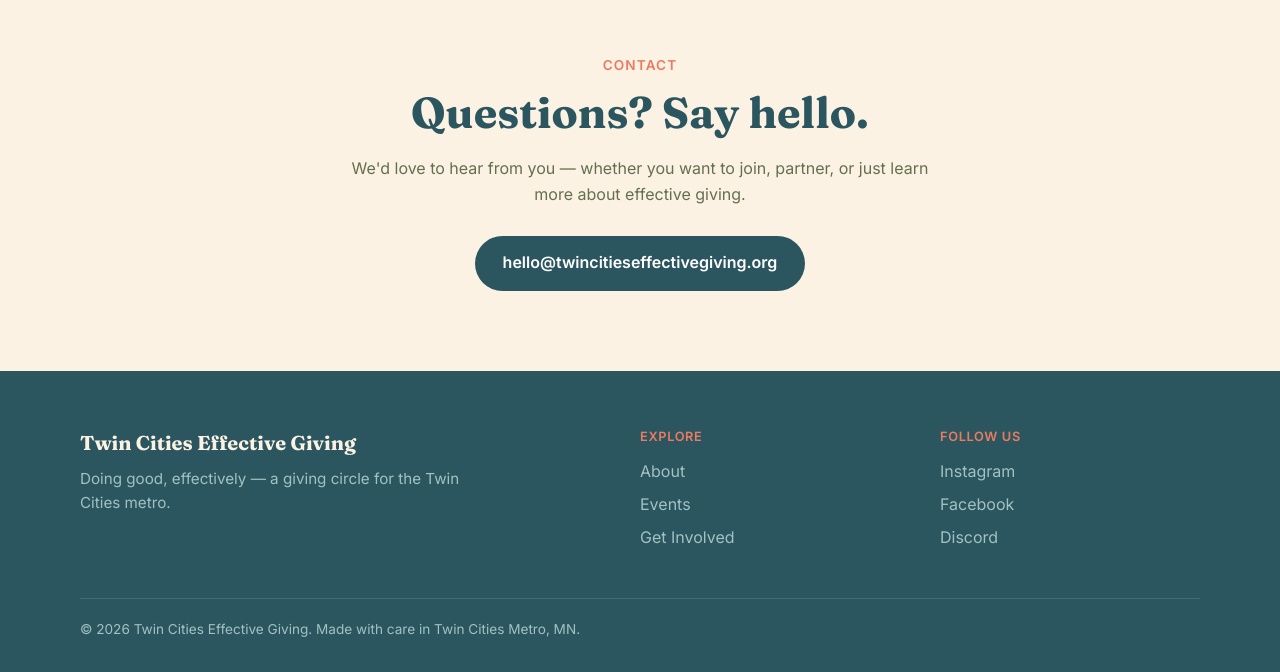
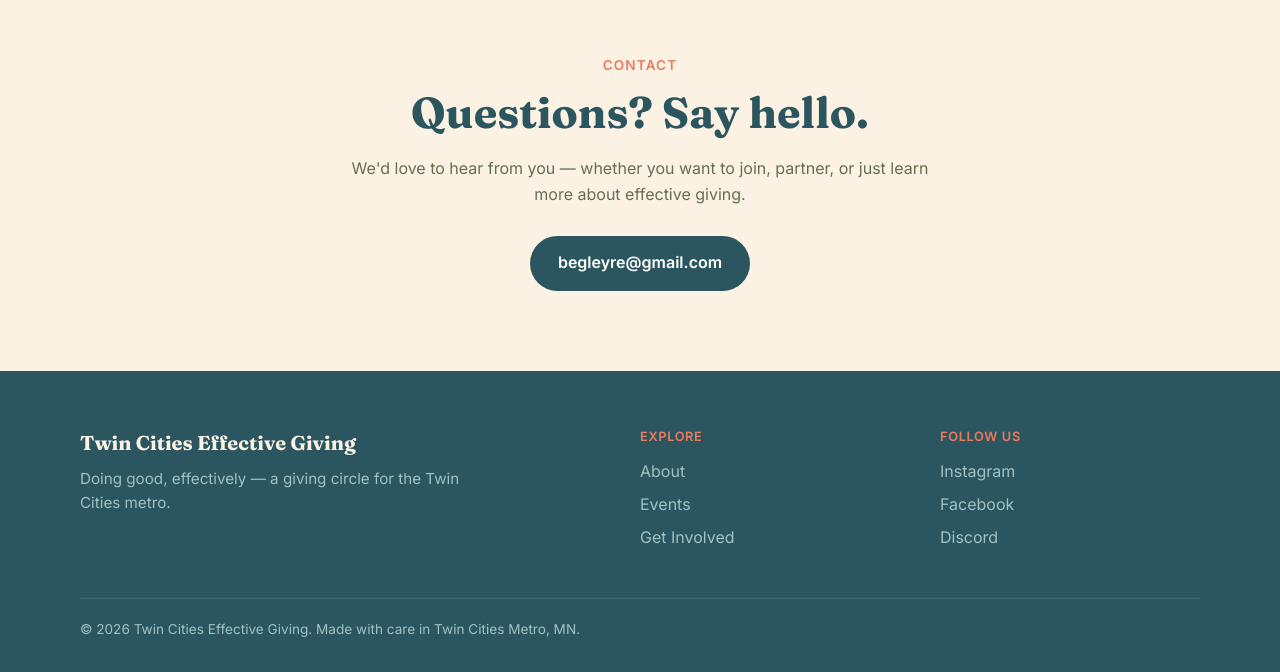
Before and after one commit to TwinCitiesEffectiveGiving/TwinCitiesEffectiveGiving.github.io, an Angular app: page / in a window 1280 px wide. Shown: the part 3063-3735 px from the top of the page. Built offline with nearby package versions, Linux system fonts and the light colour scheme; no server answers.

Commit message:
Route contact and newsletter email to begleyre@gmail.com

```diff
--- a/src/app/site-config.ts
+++ b/src/app/site-config.ts
@@ -4,7 +4,7 @@ export const siteConfig = {
   tagline: 'Doing good, effectively',
   description:
     'A giving circle for people in the Twin Cities who want their donations to make the biggest possible difference. We research, discuss, and pool our giving toward the charities that evidence shows help the most.',
-  email: 'hello@twincitieseffectivegiving.org',
+  email: 'begleyre@gmail.com',
   address: 'Twin Cities Metro, MN',
   calendarId: '890fe32dd1ab8fe27c6b1acc17153695630951e5f19bcb29614172da8e3b5d03@group.calendar.google.com',
   googleCalendarApiKey: 'AIzaSyBClO35VDgxCaFvamJD2X4VxCEQ7v44S84',
```
